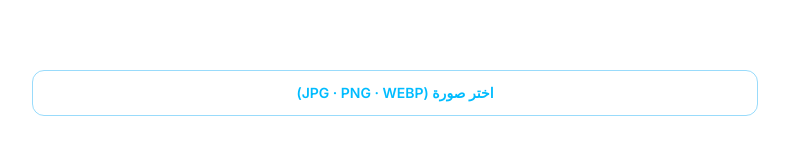
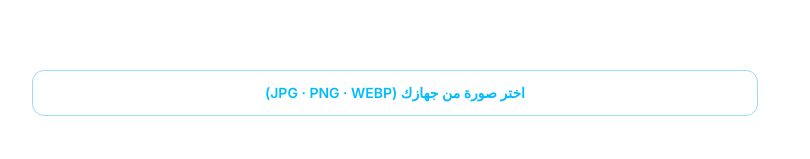
Before and after one commit to mahmoodatef998-glitch/DR-HAZEM-WEBSITE, a Next.js app: page /admin/products/new in a window 1280 px wide. Shown: the part 1616-1775 px from the top of the page, without its empty margins (469-1279 px from the left). Built offline with nearby package versions, Linux system fonts and the light colour scheme; no server answers.

Commit message:
feat: switch image upload to Cloudinary (dry1eecfo / DrHazem preset)

```diff
--- a/src/components/admin/ImageUpload.tsx
+++ b/src/components/admin/ImageUpload.tsx
@@ -1,7 +1,6 @@
 "use client";
 
 import { useState, useRef } from "react";
-import { createClient } from "@/lib/supabase/client";
 import { Upload, Link2, X, Loader2, Image as ImageIcon, CheckCircle2 } from "lucide-react";
 import { cn } from "@/lib/utils";
 
@@ -11,81 +10,85 @@ interface ImageUploadProps {
   folder?: string;
 }
 
-const BUCKET = "media";
+const CLOUD_NAME     = process.env.NEXT_PUBLIC_CLOUDINARY_CLOUD_NAME!;
+const UPLOAD_PRESET  = process.env.NEXT_PUBLIC_CLOUDINARY_UPLOAD_PRESET!;
+const UPLOAD_URL     = `https://api.cloudinary.com/v1_1/${CLOUD_NAME}/image/upload`;
 
-export default function ImageUpload({ value, onChange, folder = "general" }: ImageUploadProps) {
-  const [mode, setMode]         = useState<"upload" | "url">("upload");
-  const [urlInput, setUrlInput] = useState(value.startsWith("http") ? value : "");
+export default function ImageUpload({ value, onChange, folder = "dr-hazem" }: ImageUploadProps) {
+  const [mode, setMode]           = useState<"upload" | "url">("upload");
+  const [urlInput, setUrlInput]   = useState(value.startsWith("http") ? value : "");
   const [uploading, setUploading] = useState(false);
-  const [error, setError]       = useState("");
-  const [success, setSuccess]   = useState(false);
+  const [error, setError]         = useState("");
+  const [success, setSuccess]     = useState(false);
+  const [progress, setProgress]   = useState(0);
   const fileRef = useRef<HTMLInputElement>(null);
 
+  /* ── Upload to Cloudinary (unsigned) ── */
   const handleFile = async (e: React.ChangeEvent<HTMLInputElement>) => {
     const file = e.target.files?.[0];
     if (!file) return;
 
-    // Validate size (5MB)
-    if (file.size > 5 * 1024 * 1024) {
-      setError("الصورة أكبر من 5MB — اختر صورة أصغر");
+    if (file.size > 10 * 1024 * 1024) {
+      setError("الصورة أكبر من 10MB");
       return;
     }
 
     setUploading(true);
     setError("");
     setSuccess(false);
+    setProgress(0);
 
     try {
-      const supabase = createClient();
+      const formData = new FormData();
+      formData.append("file", file);
+      formData.append("upload_preset", UPLOAD_PRESET);
+      formData.append("folder", folder);
 
-      // Check if user is authenticated
-      const { data: { session } } = await supabase.auth.getSession();
-      if (!session) {
-        setError("غير مسجّل الدخول — يرجى تسجيل الدخول أولاً");
-        setUploading(false);
-        return;
+      // Use XMLHttpRequest to track upload progress
+      const url = await new Promise<string>((resolve, reject) => {
+        const xhr = new XMLHttpRequest();
+
+        xhr.upload.addEventListener("progress", (ev) => {
+          if (ev.lengthComputable) {
+            setProgress(Math.round((ev.loaded / ev.total) * 100));
           }
-
-      // Build unique file path
-      const ext      = file.name.split(".").pop()?.toLowerCase() ?? "jpg";
-      const fileName = `${folder}/${Date.now()}-${Math.random().toString(36).slice(2, 7)}.${ext}`;
-
-      // Upload — contentType explicit to avoid MIME mismatch
-      const { error: uploadError } = await supabase.storage
-        .from(BUCKET)
-        .upload(fileName, file, {
-          upsert:      true,
-          contentType: file.type || "image/jpeg",
         });
 
-      if (uploadError) {
-        // Helpful Arabic messages for common errors
-        if (uploadError.message.includes("Bucket not found")) {
-          setError('الـ Storage Bucket "media" غير موجود — أنشئه من Supabase → Storage');
-        } else if (uploadError.message.includes("security") || uploadError.message.includes("policy") || uploadError.message.includes("row")) {
-          setError("خطأ في الصلاحيات — تأكد إن Policies الـ storage مضبوطة (INSERT لـ authenticated)");
-        } else if (uploadError.message.includes("mime") || uploadError.message.includes("type")) {
-          setError("نوع الملف غير مدعوم — استخدم JPG أو PNG أو WEBP");
+        xhr.addEventListener("load", () => {
+          if (xhr.status >= 200 && xhr.status < 300) {
+            const res = JSON.parse(xhr.responseText);
+            resolve(res.secure_url as string);
           } else {
-          setError(`فشل الرفع: ${uploadError.message}`);
+            const res = JSON.parse(xhr.responseText);
+            reject(new Error(res.error?.message ?? `HTTP ${xhr.status}`));
           }
-        setUploading(false);
-        return;
-      }
+        });
 
-      // Get public URL
-      const { data } = supabase.storage.from(BUCKET).getPublicUrl(fileName);
-      onChange(data.publicUrl);
+        xhr.addEventListener("error", () => reject(new Error("فشل الاتصال بـ Cloudinary")));
+
+        xhr.open("POST", UPLOAD_URL);
+        xhr.send(formData);
+      });
+
+      onChange(url);
       setSuccess(true);
-      setTimeout(() => setSuccess(false), 3000);
+      setTimeout(() => { setSuccess(false); setProgress(0); }, 3000);
 
     } catch (err: unknown) {
-      setError("خطأ غير متوقع: " + String(err));
+      const msg = err instanceof Error ? err.message : String(err);
+      if (msg.includes("Invalid upload preset")) {
+        setError("الـ Preset name غلط — تأكد من اسم الـ Preset في Cloudinary");
+      } else if (msg.includes("Unknown API key")) {
+        setError("الـ Cloud name غلط — تأكد من اسمه في Cloudinary Dashboard");
+      } else {
+        setError("فشل الرفع: " + msg);
+      }
     } finally {
       setUploading(false);
     }
   };
 
+  /* ── Save URL directly ── */
   const handleUrlSave = () => {
     const url = urlInput.trim();
     if (!url) return;
@@ -99,6 +102,7 @@ export default function ImageUpload({ value, onChange, folder = "general" }: Ima
     setUrlInput("");
     setError("");
     setSuccess(false);
+    setProgress(0);
     if (fileRef.current) fileRef.current.value = "";
   };
 
@@ -148,8 +152,9 @@ export default function ImageUpload({ value, onChange, folder = "general" }: Ima
         ))}
       </div>
 
-      {/* ── Upload ── */}
+      {/* ── File upload ── */}
       {mode === "upload" && (
+        <div className="space-y-2">
           <label className={cn(
             "block w-full py-3 rounded-xl border text-center text-sm font-semibold transition-all duration-150",
             uploading
@@ -159,14 +164,14 @@ export default function ImageUpload({ value, onChange, folder = "general" }: Ima
             {uploading ? (
               <span className="flex items-center justify-center gap-2">
                 <Loader2 className="w-4 h-4 animate-spin" />
-              جاري الرفع...
+                جاري الرفع {progress > 0 ? `${progress}%` : ""}...
               </span>
             ) : success ? (
               <span className="flex items-center justify-center gap-2 text-emerald-400">
                 <CheckCircle2 className="w-4 h-4" /> تم الرفع بنجاح!
               </span>
             ) : (
-            "اختر صورة (JPG · PNG · WEBP)"
+              "اختر صورة من جهازك (JPG · PNG · WEBP)"
             )}
             <input
               ref={fileRef}
@@ -177,9 +182,20 @@ export default function ImageUpload({ value, onChange, folder = "general" }: Ima
               disabled={uploading}
             />
           </label>
+
+          {/* Progress bar */}
+          {uploading && progress > 0 && (
+            <div className="w-full h-1.5 bg-white/10 rounded-full overflow-hidden">
+              <div
+                className="h-full bg-sky-500 rounded-full transition-all duration-300"
+                style={{ width: `${progress}%` }}
+              />
+            </div>
+          )}
+        </div>
       )}
 
-      {/* ── URL ── */}
+      {/* ── URL paste ── */}
       {mode === "url" && (
         <div className="flex gap-2">
           <input
@@ -194,9 +210,12 @@ export default function ImageUpload({ value, onChange, folder = "general" }: Ima
           <button
             type="button"
             onClick={handleUrlSave}
-            className="px-4 py-2.5 bg-sky-500 hover:bg-sky-400 text-white text-sm font-bold rounded-xl transition-colors"
+            className={cn(
+              "px-4 py-2.5 text-white text-sm font-bold rounded-xl transition-colors",
+              success ? "bg-emerald-500" : "bg-sky-500 hover:bg-sky-400"
+            )}
           >
-            حفظ
+            {success ? "✓" : "حفظ"}
           </button>
         </div>
       )}
```
Lines whose indentation alone changed are shown as unchanged.
